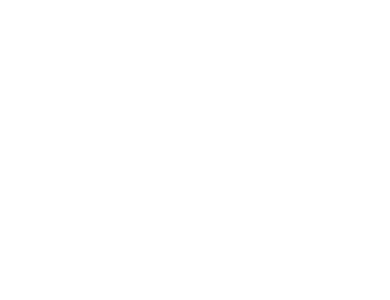
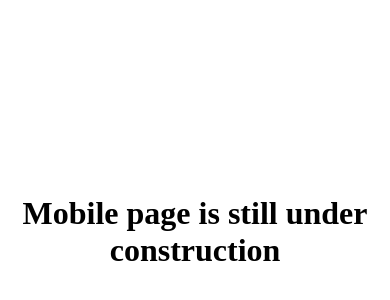
Before and after one commit to TiagoMateus05/portfoliov2, a Nuxt app: page /mobile in a window 390 px wide. Before the commit this address had no page. Shown: the part 198-498 px from the top of the page. Built offline with nearby package versions, Linux system fonts and the light colour scheme.

Commit message:
added mobile under construction page

```diff
--- a/pages/index.vue
+++ b/pages/index.vue
@@ -89,6 +89,10 @@
 import BackGroundBlinking from './BackGroundBlinking.vue';
 import NavBar from "./navBar.vue";
 import { useHead } from '#app'
+
+definePageMeta({
+  middleware: 'mobile-redirect'
+})
 
 useHead({
   title: 'Tiago Mateus',
--- /dev/null
+++ b/pages/mobile.vue
@@ -0,0 +1,19 @@
+<template>
+    <div class="mobile-container">
+      <h1>Mobile page is still under construction</h1>
+    </div>
+  </template>
+
+  <script setup>
+  // ... additional logic if needed ...
+  </script>
+
+  <style scoped>
+  .mobile-container {
+    display: flex;
+    justify-content: center;
+    align-items: center;
+    min-height: 100vh;
+    text-align: center;
+  }
+  </style>
```
Also changed, not shown: middleware/mobileRedirect.ts (added, +10 -0 lines).
